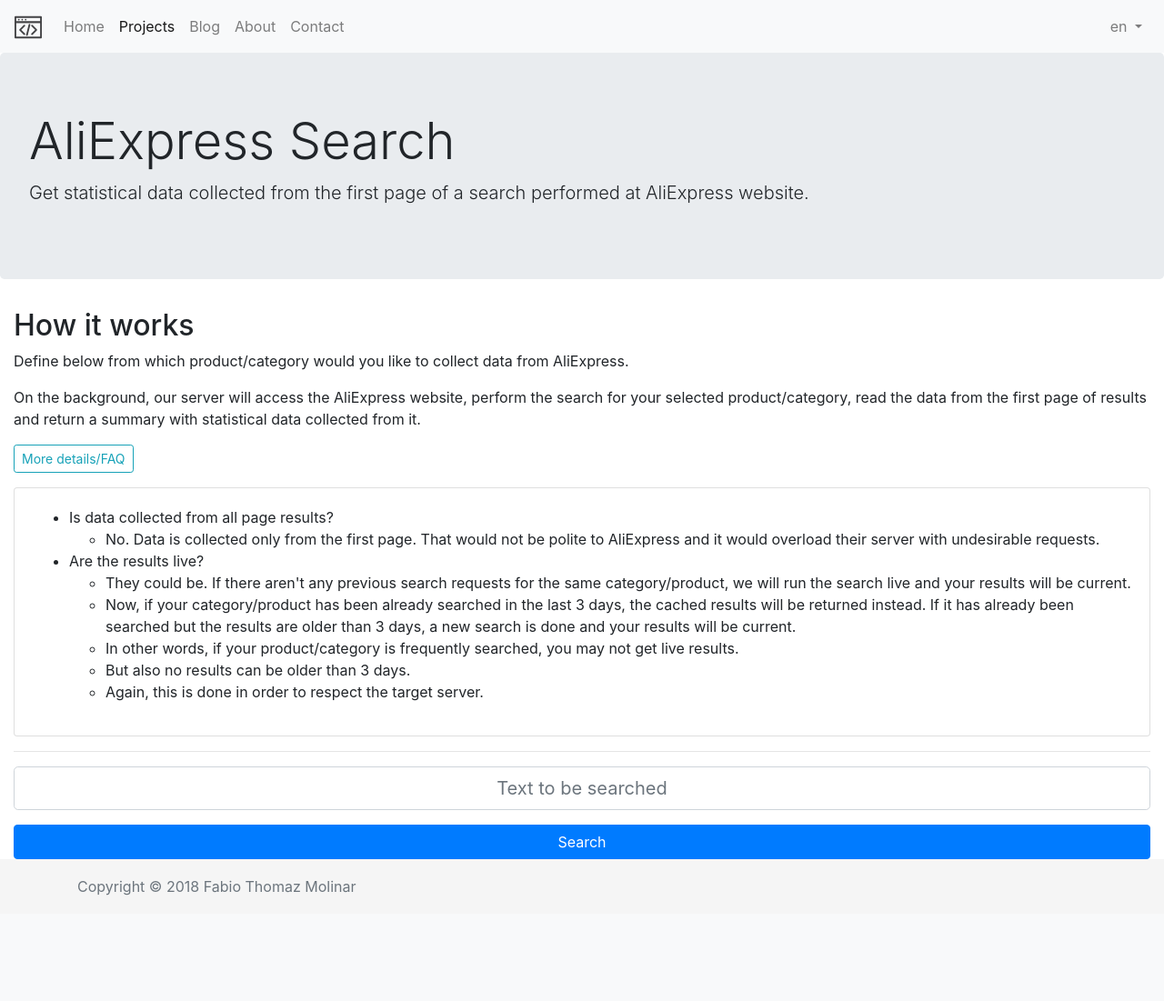
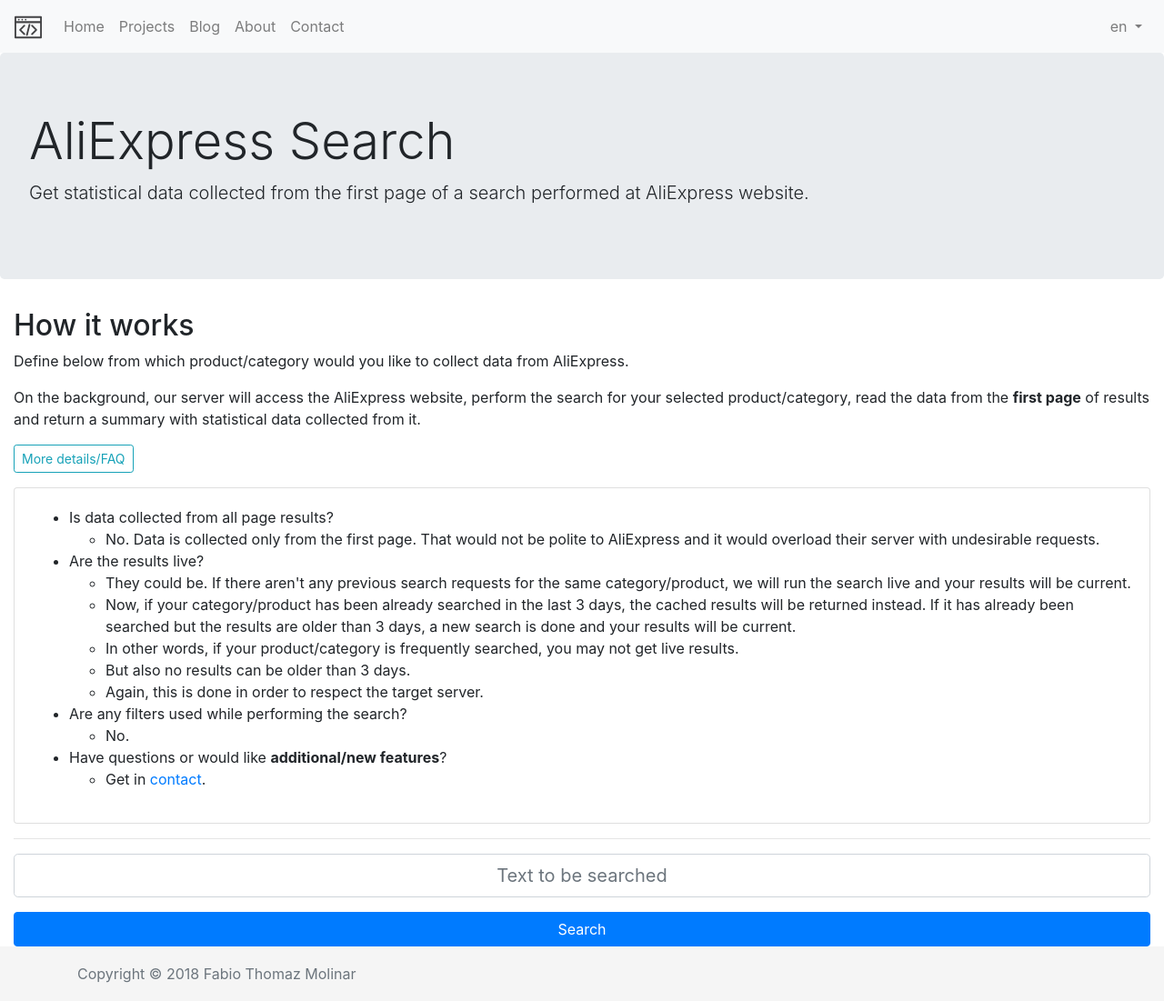
Before and after one commit to fabiomolinar/website, a Django app: page /projects/ali/search/ in a window 1280 px wide, after a click on "More details/FAQ". Shown: the whole page at 91% size. Before the commit the page ends 985 px from the top, so only its background shows below. Run offline with Django 3.2, Linux system fonts and the light colour scheme; some libraries are stand-ins or nearby versions.

Commit message:
Improving the ali:run_search view.

```diff
--- a/website/ali/static/ali/script.js
+++ b/website/ali/static/ali/script.js
@@ -1,4 +1,8 @@
 var _ali = (function(toast){
+    // Initialization
+    window.onload = function(){
+        $('[data-toggle="tooltip"]').tooltip();
+    }
     toast.options = {
         "positionClass": "toast-bottom-center",
         "showDuration": "600"
--- a/website/ali/templates/ali/search.html
+++ b/website/ali/templates/ali/search.html
@@ -14,19 +14,21 @@
 {% block head %}
     <!-- FontAwesome -->
     <script defer src="https://use.fontawesome.com/releases/v5.6.1/js/all.js" integrity="sha384-R5JkiUweZpJjELPWqttAYmYM1P3SNEJRM6ecTQF05pFFtxmCO+Y1CiUhvuDzgSVZ" crossorigin="anonymous"></script>
+    <!-- Toastr -->
+    <link rel="stylesheet" href="https://cdnjs.cloudflare.com/ajax/libs/toastr.js/latest/toastr.min.css">
 {% endblock head %}
 
 {% block base-content %}
     <div class="jumbotron">
-        <h2 class="display-4">AliExpress Search</h2>
-        <p class="lead">Get statistical data collected from the first page of a search performed at AliExpress website.</p>
+        <h2 class="display-4">{% blocktrans %}AliExpress Search{% endblocktrans %}</h2>
+        <p class="lead">{% blocktrans %}Get statistical data collected from the first page of a search performed at AliExpress website.{% endblocktrans %}</p>
     </div>
     <div class="container-fluid">
         <div class="row flex-xl">
             <div class="col-12 bd-content">
-                <h2>How it works</h2>
-                <p>Define below from which product/category would you like to collect data from AliExpress.</p>
-                <p>On the background, our server will access the AliExpress website, perform the search for your selected product/category, read the data from the first page of results and return a summary with statistical data collected from it.</p>
+                <h2>{% blocktrans %}How it works{% endblocktrans %}</h2>
+                <p>{% blocktrans %}Define below from which product/category would you like to collect data from AliExpress.{% endblocktrans %}</p>
+                <p>{% blocktrans %}On the background, our server will access the AliExpress website, perform the search for your selected product/category, read the data from the <strong>first page</strong> of results and return a summary with statistical data collected from it.{% endblocktrans %}</p>
                 <p>
                     <button class="btn btn-outline-info btn-sm" type="button" data-toggle="collapse" data-target="#FAQ" aria-expanded="false" aria-controls="FAQ">
                         More details/FAQ
@@ -35,17 +37,26 @@
                 <div class="collapse" id="FAQ">
                     <div class="card card-body">
                         <ul>
-                            <li>Is data collected from all page results?</li>
+                            <li>{% blocktrans %}Is data collected from all page results?{% endblocktrans %}</li>
                             <ul>
-                                <li>No. Data is collected only from the first page. That would not be polite to AliExpress and it would overload their server with undesirable requests.</li>
+                                <li>{% blocktrans %}No. Data is collected only from the first page. That would not be polite to AliExpress and it would overload their server with undesirable requests.{% endblocktrans %}</li>
                             </ul>
-                            <li>Are the results live?</li>
+                            <li>{% blocktrans %}Are the results live?{% endblocktrans %}</li>
                             <ul>
-                                <li>They could be. If there aren't any previous search requests for the same category/product, we will run the search live and your results will be current.</li>
-                                <li>Now, if your category/product has been already searched in the last 3 days, the cached results will be returned instead. If it has already been searched but the results are older than 3 days, a new search is done and your results will be current.</li>
-                                <li>In other words, if your product/category is frequently searched, you may not get live results.</li>
-                                <li>But also no results can be older than 3 days.</li>
-                                <li>Again, this is done in order to respect the target server.</li>
+                                <li>{% blocktrans %}They could be. If there aren't any previous search requests for the same category/product, we will run the search live and your results will be current.{% endblocktrans %}</li>
+                                <li>{% blocktrans %}Now, if your category/product has been already searched in the last 3 days, the cached results will be returned instead. If it has already been searched but the results are older than 3 days, a new search is done and your results will be current.{% endblocktrans %}</li>
+                                <li>{% blocktrans %}In other words, if your product/category is frequently searched, you may not get live results.{% endblocktrans %}</li>
+                                <li>{% blocktrans %}But also no results can be older than 3 days.{% endblocktrans %}</li>
+                                <li>{% blocktrans %}Again, this is done in order to respect the target server.{% endblocktrans %}</li>
+                            </ul>
+                            <li>{% blocktrans %}Are any filters used while performing the search?{% endblocktrans %}</li>
+                            <ul>
+                                <li>{% trans "No." %}</li>
+                            </ul>
+                            <li>{% blocktrans %}Have questions or would like <strong>additional/new features</strong>?{% endblocktrans %}</li>
+                            <ul>
+                                {% url 'contact' as contact_url %}
+                                <li>{% blocktrans %}Get in <a href="{{ contact_url }}">contact</a>.{% endblocktrans %}</li>
                             </ul>
                         </ul>
                     </div>
@@ -58,10 +69,10 @@
                 <form action="{% url 'ali:run_search' %}" method="POST" id="form_request" novalidate>
                     {% csrf_token %}
                     <div class="form-group">
-                        <input type="text" name="text" class="form-control form-control-lg text-center" placeholder="Text to be searched" required>
-                        <div class="invalid-feedback">This field is required</div>
+                        <input type="text" name="text" class="form-control form-control-lg text-center" placeholder="{% blocktrans %}Text to be searched{% endblocktrans %}" required>
+                        <div class="invalid-feedback">{% blocktrans %}This field is required{% endblocktrans %}</div>
                     </div>
-                    <button type="submit" class="btn btn-primary btn-block" id="submit_request">Search</button>
+                    <button type="submit" class="btn btn-primary btn-block" id="submit_request">{% trans "Search" %}</button>
                 </form>
             </div>
         </div>
@@ -79,50 +90,65 @@
                         <thead class="thead-dark">
                             <tr>
                                 <th scope="col"></th>
-                                <th scope="col">Corrected</th>
-                                <th scope="col">Non-corrected</th>
-                                <th scope="col">(Non-corrected - Corrected)</th>
+                                <th scope="col">
+                                    {% trans "Corrected" %} <span data-toggle="tooltip" data-placement="top"
+                                                    title="{% blocktrans %}Calculations done with outliers removed from sample.{% endblocktrans %}">
+                                        <span class="far fa-question-circle"></span>
+                                    </span>
+                                </th>
+                                <th scope="col">{% trans "Non-corrected" %}</th>
+                                <th scope="col">{% blocktrans %}(Non-corrected - Corrected){% endblocktrans %}</th>
                             </tr>
                         </thead>
                         <tbody>
                             <tr id="results">
-                                <th scope="row">Number of products</th>
+                                <th scope="row">
+                                    {% blocktrans %}Items being sold{% endblocktrans %} <span data-toggle="tooltip" data-placement="top"
+                                                            title="{% blocktrans %}Total number of items being sold at AliExpress.{% endblocktrans %}">
+                                        <span class="far fa-question-circle"></span>
+                                    </span>
+                                </th>
                                 <td></td>
                                 <td></td>
                                 <td></td>
                             </tr>
                             <tr id="min">
-                                <th scope="row">Minimum price</th>
+                                <th scope="row">{% blocktrans %}Minimum price{% endblocktrans %}</th>
                                 <td></td>
                                 <td></td>
                                 <td></td>
                             </tr>
                             <tr id="mean" class="table-primary">
-                                <th scope="row">Mean price</th>
+                                <th scope="row">{% blocktrans %}Mean price{% endblocktrans %}</th>
                                 <td></td>
                                 <td></td>
                                 <td></td>
                             </tr>
                             <tr id="avg">
-                                <th scope="row">Average price</th>
+                                <th scope="row">{% blocktrans %}Average price{% endblocktrans %}</th>
                                 <td></td>
                                 <td></td>
                                 <td></td>
                             </tr>
                             <tr id="max">
-                                <th scope="row">Maximum price</th>
+                                <th scope="row">{% blocktrans %}Maximum price{% endblocktrans %}</th>
                                 <td></td>
                                 <td></td>
                                 <td></td>
                             </tr>
                             <tr id="std">
-                                <th scope="row">Standard deviation</th>
+                                <th scope="row">{% blocktrans %}Price - standard deviation{% endblocktrans %}</th>
                                 <td></td>
                                 <td></td>
                                 <td></td>
                             </tr>
                             <tr id="points">
-                                <th scope="row">Number of points</th>
+                                    <th scope="row">
+                                            {% blocktrans %}Sample size{% endblocktrans %} <span data-toggle="tooltip" data-placement="top" data-html="true"
+                                                                    title="{% blocktrans %}Number of products included in the calculations.<br>For the non-corrected calculation, that's usually the total number of products returned at the <strong>first page</strong> of the AliExpress search results page.{% endblocktrans %}">
+                                                <span class="far fa-question-circle"></span>
+                                            </span>
+                                        </th>
                                 <td></td>
                                 <td></td>
                                 <td></td>
@@ -135,5 +161,7 @@
     </div>
 {% endblock base-content %}
 {% block scripts %}
+    <!-- Toastr -->
+    <script src="https://cdnjs.cloudflare.com/ajax/libs/toastr.js/latest/toastr.min.js"></script>
     <script src="{% static 'ali/script.js' %}"></script>
 {% endblock scripts %}
--- a/website/ali/views.py
+++ b/website/ali/views.py
@@ -25,14 +25,9 @@
     if not request_ok:
         return HttpResponseBadRequest(failure_message)
 
-    # Check if the same search has been done in the last few days (set by ALI_SEARCH_CACHE setting)
-    query = Search.objects.filter(search_text=text_to_search).order_by('-date_created')
-    if query.count() != 0:
-        last_entry = query[0]
-        days_to_cache = settings.ALI_SEARCH_CACHE
-        time_diff = timezone.now() - last_entry.date_created
-        if time_diff.days <= days_to_cache:
-            return JsonResponse(model_to_dict(last_entry))
+    exist_current, current = Search.objects.exists_current(search_text=text_to_search,days_to_check=settings.ALI_SEARCH_CACHE)
+    if exist_current:
+        return JsonResponse(model_to_dict(current))
 
     # If not, send request to Scrapyd to get the data
     url = "http://" + settings.SCRAPYD_HOST + ":6800/schedule.json"
--- a/website/base/templates/base/base.html
+++ b/website/base/templates/base/base.html
@@ -23,8 +23,6 @@
         <link rel="apple-touch-icon-precomposed" href="{% static 'base/images/icon.png' %}">
         <!-- Bootstrap CSS -->
         <link rel="stylesheet" href="https://stackpath.bootstrapcdn.com/bootstrap/4.1.3/css/bootstrap.min.css" integrity="sha384-MCw98/SFnGE8fJT3GXwEOngsV7Zt27NXFoaoApmYm81iuXoPkFOJwJ8ERdknLPMO" crossorigin="anonymous">
-        <!-- Toastr -->
-        <link rel="stylesheet" href="https://cdnjs.cloudflare.com/ajax/libs/toastr.js/latest/toastr.min.css">
         <!-- CSS -->
         <link rel="stylesheet" type="text/css" href="{% static 'base/style.css' %}" />
     </head>
@@ -108,8 +106,6 @@
         <script src="https://cdnjs.cloudflare.com/ajax/libs/popper.js/1.14.3/umd/popper.min.js" integrity="sha384-ZMP7rVo3mIykV+2+9J3UJ46jBk0WLaUAdn689aCwoqbBJiSnjAK/l8WvCWPIPm49" crossorigin="anonymous"></script>
         <!-- Bootstrap -->
         <script src="https://stackpath.bootstrapcdn.com/bootstrap/4.1.3/js/bootstrap.min.js" integrity="sha384-ChfqqxuZUCnJSK3+MXmPNIyE6ZbWh2IMqE241rYiqJxyMiZ6OW/JmZQ5stwEULTy" crossorigin="anonymous"></script>
-        <!-- Toastr -->
-        <script src="https://cdnjs.cloudflare.com/ajax/libs/toastr.js/latest/toastr.min.js"></script>
         <!-- My Scripts -->
         <script src="{% static 'base/script.js' %}"></script>
         {% block scripts %}{% endblock scripts %}
```
Also changed, not shown: website/ali/models.py (+39 -0 lines).
